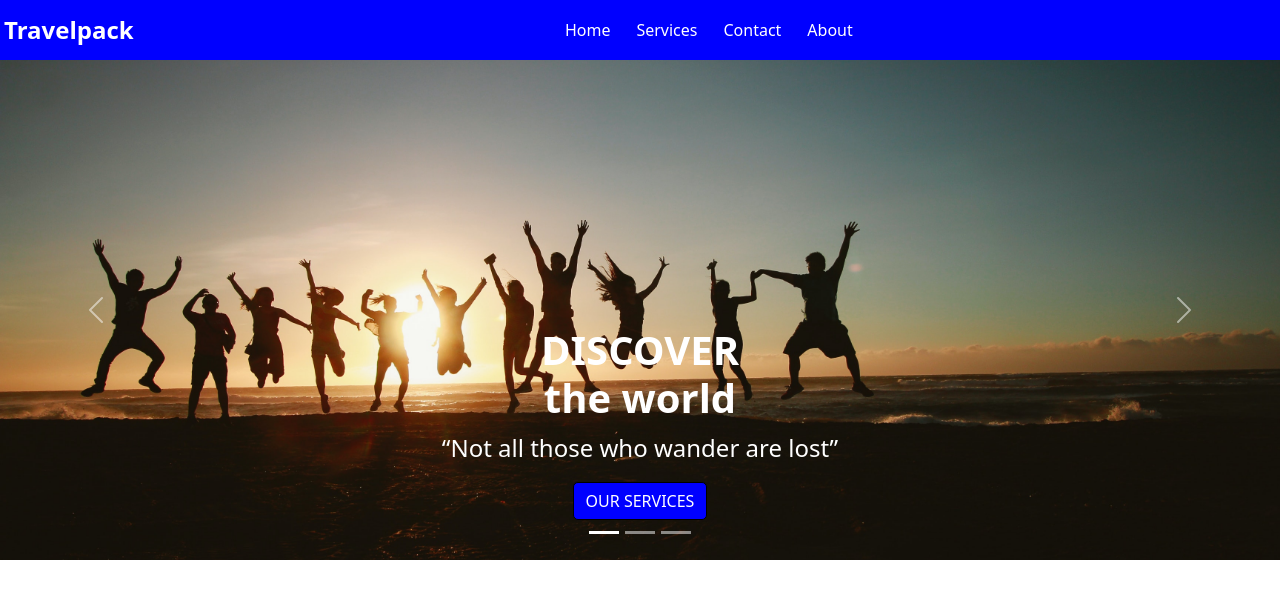
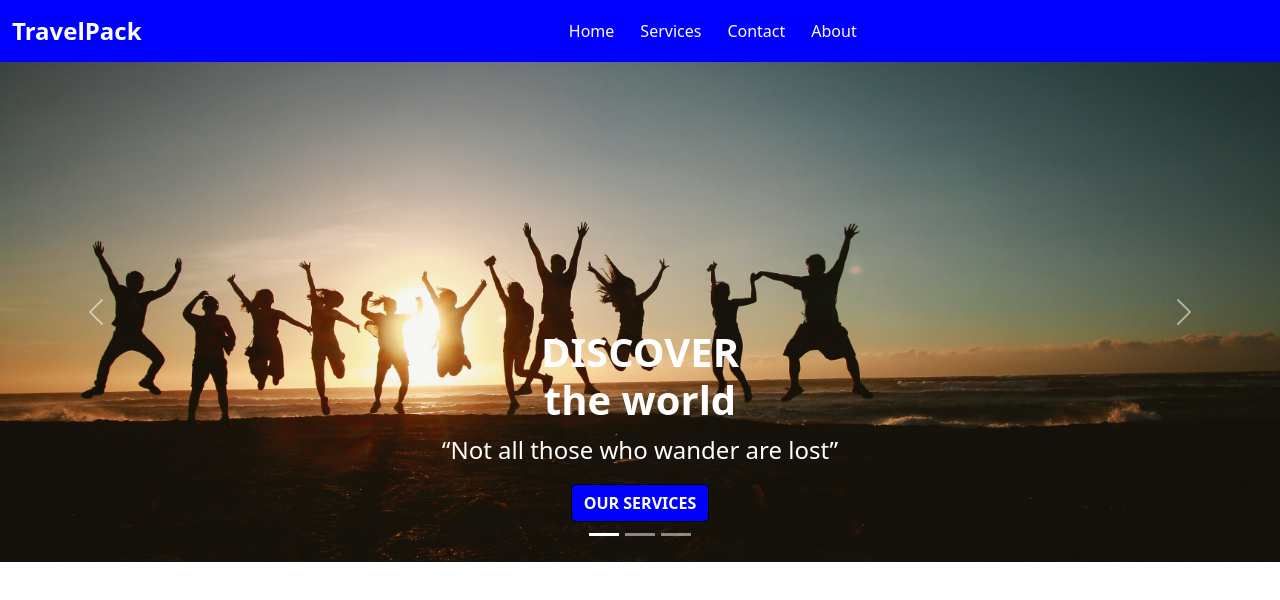
Before and after one commit to loneanonymous/landingpagecarousel, a plain HTML site: page index.html in a window 1280 px wide. Drawn offline with nearby package versions, Linux system fonts and the light colour scheme.

Commit message:
initial commit

```diff
--- a/index.html
+++ b/index.html
@@ -9,27 +9,29 @@
 </head>
 <body>
 
-    <nav class="navbar navbar-expand-sm">
-        <div class="logo p-1 ">
-            <span class="logo">Travelpack</span>
-        </div>
-
+    <nav class="navbar navbar-expand-lg">
+      <div class="container-fluid">
+        <a class="navbar-brand" href="#">TravelPack</a>
+        <button class="navbar-toggler" type="button" data-bs-toggle="collapse" data-bs-target="#navbarNav" aria-controls="navbarNav" aria-expanded="false" aria-label="Toggle navigation">
+          <span class="navbar-toggler-icon"></span>
+        </button>
+        <div class="collapse navbar-collapse" id="navbarNav">
           <ul class="navbar-nav mx-auto">
             <li class="nav-item">
-            <a class="nav-link" href="#">Home</a>
+              <a class="nav-link active" aria-current="page" href="#">Home</a>
             </li>
             <li class="nav-item">
-            <a class="nav-link" href="#">Services</a>
+              <a class="nav-link active" aria-current="page" href="#">Services</a>
             </li>
             <li class="nav-item">
-            <a class="nav-link" href="#">Contact</a>
+              <a class="nav-link active" aria-current="page" href="#">Contact</a>
             </li>
             <li class="nav-item">
-            <a class="nav-link" href="#">About</a>
+              <a class="nav-link active" aria-current="page" href="#">About</a>
             </li>
           </ul>
-
-
+        </div>
+      </div>
     </nav>
 
 
@@ -42,7 +44,7 @@
         <div class="carousel-inner">
           <div class="carousel-item active">
             <img src="trave.jpg" class="d-block w-100" alt="...">
-            <div class="carousel-caption d-none d-md-block">
+            <div class="carousel-caption d-block d-md-block">
               <h1>DISCOVER <br>the world</h1>
               <p>“Not all those who wander are lost”</p>
               <button class="btn"><a class="our" href="#">OUR SERVICES</a></button>
@@ -50,14 +52,14 @@
           </div>
           <div class="carousel-item">
             <img src="tra.jpg" class="d-block w-100" alt="...">
-            <div class="carousel-caption d-none d-md-block">
+            <div class="carousel-caption d-block d-md-block">
               <h1>Make Your Tour Amazing <br>With Us</h1>
               <p>“Have stories to tell not stuff to show.”</p>
             </div>
           </div>
           <div class="carousel-item">
             <img src="travel.jpg" class="d-block w-100" alt="...">
-            <div class="carousel-caption d-none d-md-block">
+            <div class="carousel-caption d-block d-md-block">
               <h1>Explore The World With <br>TravelPack</h1>
               <p>“Jet Lag is for Amateurs.”</p>
             </div>
--- a/style.css
+++ b/style.css
@@ -8,13 +8,13 @@ img {
 
 }
 
-.logo {
+.navbar-brand {
     font-size: 24px;
     color: white;
     font-weight: 600;
 }
 
-.nav-item a {
+.navbar-expand-lg .navbar-nav .nav-link{
     color: white;
 }
 
@@ -33,6 +33,7 @@ img {
     border-radius: 5px;
     color: white;
     background-color: blue;
+    font-weight: 600;
 
 }
 
@@ -40,7 +41,7 @@ img {
     background-color: rgb(148, 148, 249);
 }
 
-.navbar {
+.navbar-expand-lg {
     background-color: blue;
 }
 
@@ -56,3 +57,7 @@ h1 {
     text-decoration: none;
     color: white;
 }
+
+.navbar-nav {
+    text-align: center;
+}
```
Lines whose indentation alone changed are shown as unchanged.
